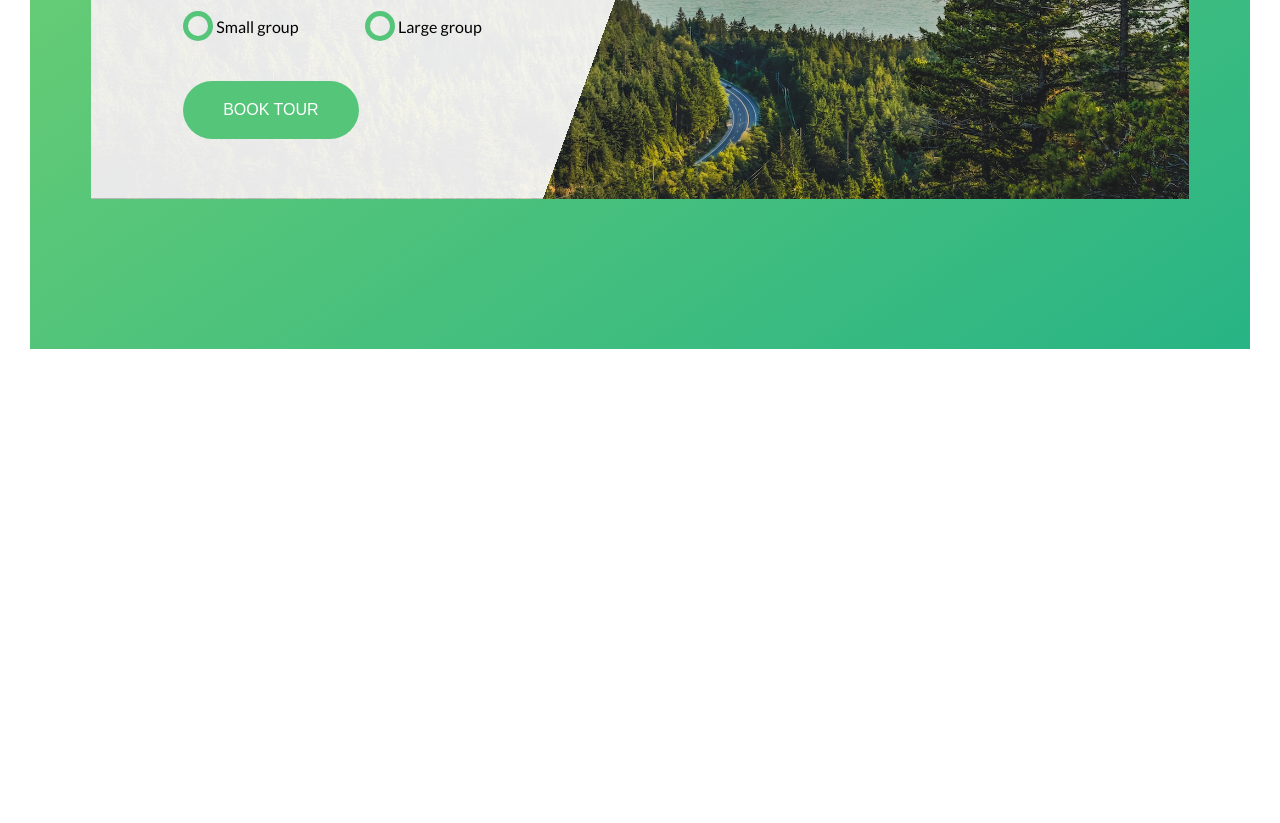
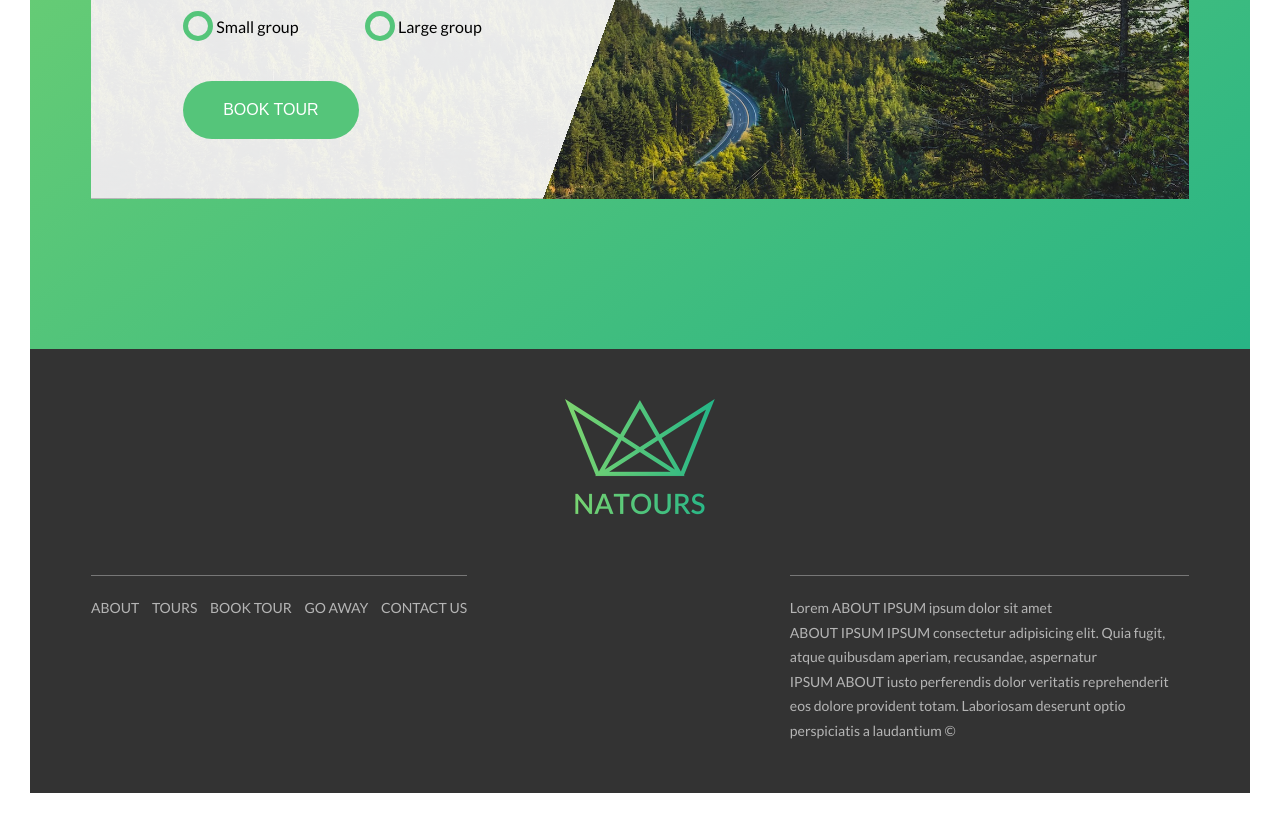
Before and after one commit to lkarpik/asdvanced_CSS, a website: page Natours/starter/index.html in a window 1280 px wide. Shown: the part 4857-5680 px from the top of the page. Before the commit the page ends 5236 px from the top, so only its background shows below. Drawn offline with Linux system fonts and the light colour scheme.

Commit message:
Added footer layout

```diff
--- a/Natours/starter/index.html
+++ b/Natours/starter/index.html
@@ -323,8 +323,41 @@
             </div>
         </section>
     </main>
-    <footer class="section-footer">
+    <footer class="footer">
+        <div class="footer__logo-box">
+            <a href="#" class="footer__logo">
+                <img src="/img/logo-green-2x.png" alt="Logo" class="footer__logo-img">
+            </a>
+        </div>
+        <div class="row">
+            <div class="col-1-of-2">
+                <div class="footer__nav">
+                    <ul class="footer__list">
+                        <li class="footer__list-item"><a class="footer__link" href="#">About</a></li>
+                        <li class="footer__list-item"><a class="footer__link" href="#">Tours</a></li>
+                        <li class="footer__list-item"><a class="footer__link" href="#">Book tour</a></li>
+                        <li class="footer__list-item"><a class="footer__link" href="#">Go away</a></li>
+                        <li class="footer__list-item"><a class="footer__link" href="#">Contact us</a></li>
+                    </ul>
+                </div>
+            </div>
+            <div class="col-1-of-2">
+                <div class="footer__copyright">
+                    <p class="footer__paragraph">
+                        Lorem <a class="footer__link" href="#">About ipsum</a> ipsum dolor sit amet <a
+                            class="footer__link" href="#">About ipsum ipsum</a> consectetur adipisicing elit. Quia
+                        fugit, atque quibusdam
+                        aperiam,
+                        recusandae, aspernatur <a class="footer__link" href="#">ipsum About</a> iusto perferendis
+                        dolor
+                        veritatis
+                        reprehenderit eos dolore provident totam. Laboriosam deserunt optio perspiciatis a laudantium
+                        &copy;
+                    </p>
 
+                </div>
+            </div>
+        </div>
     </footer>
 
     <!-- <section class="grid">
--- a/Natours/starter/sass/abstracts/_variables.scss
+++ b/Natours/starter/sass/abstracts/_variables.scss
@@ -3,7 +3,9 @@ $color-main-light: #7ed56f;
 $color-main-dark: #28b485;
 $color-white: #fff;
 $color-grey-light-1: #f7f7f7;
+$color-grey-light-2: #b5b5b5;
 $color-grey: #777;
+$color-grey-dark-1:#333;
 $color-black: #000;
 $color-secondary-light: #ffb900;
 $color-secondary-dark: #ff7730;
--- /dev/null
+++ b/Natours/starter/sass/layout/_footer.scss
@@ -0,0 +1,63 @@
+@use '../abstracts/variables'as *;
+@use '../abstracts/mixins'as *;
+@use '../base/animations'as *;
+
+.footer {
+    padding: 5rem 0;
+    background-color: $color-grey-dark-1;
+    font-size: 1.4rem;
+
+    &__logo-box {
+        text-align: center;
+        margin-bottom: 5rem;
+    }
+
+    &__logo-img {
+        width: 15rem;
+    }
+
+    &__list {
+        list-style: none;
+        display: inline-block;
+        padding-top: 2rem;
+        border-top: 1px solid $color-grey;
+    }
+
+    &__list-item {
+        display: inline-block;
+
+        &:not(:last-child) {
+            margin-right: 1rem;
+        }
+
+    }
+
+    &__link {
+        display: inline-block;
+        color: $color-grey-light-2;
+        text-decoration: none;
+        text-transform: uppercase;
+        transition: all 0.2s;
+        background-color: $color-grey-dark-1;
+
+        &:hover,
+        &:active {
+            color: $color-main;
+            transform: scale(1.1) skew(-5deg, 2deg);
+            // text-shadow: .5rem 1rem 2rem rgba($color-black, 0.2);
+            text-shadow: $small-box-shadow;
+        }
+    }
+
+    &__copyright {
+        border-top: 1px solid $color-grey;
+        padding-top: 2rem;
+        // text-align: center;
+        width: 80%;
+        float: right;
+    }
+
+    &__paragraph {
+        color: $color-grey-light-2;
+    }
+}
--- a/Natours/starter/sass/main.scss
+++ b/Natours/starter/sass/main.scss
@@ -13,5 +13,6 @@
 
 @use "layout/header";
 @use "layout/grid";
+@use "layout/footer";
 
 @use "pages/home";
```
Also changed, not shown: Natours/starter/css/style.css, 1 other file.
